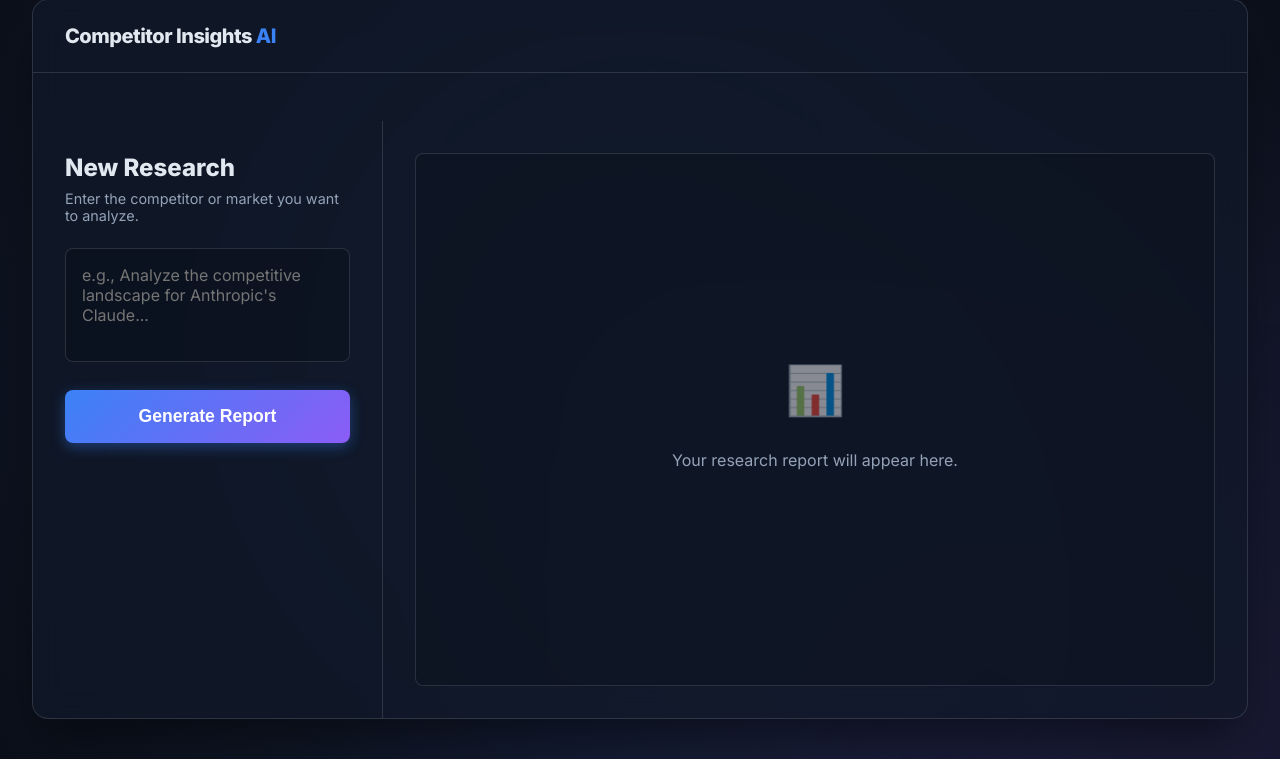
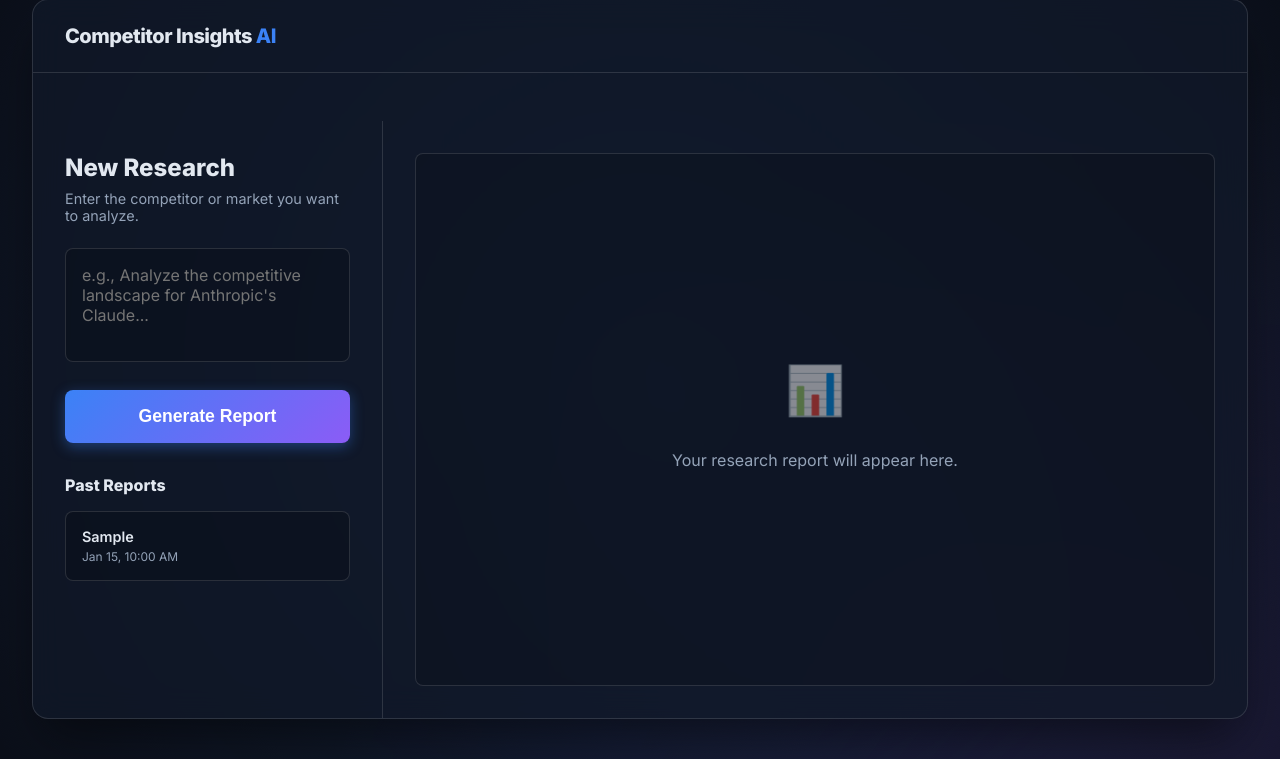
Before and after one commit to Str1nX03/Competitor-Research, a Flask app: page /product in a window 1280 px wide. Shown: the part 41-800 px from the top of the page. Run offline with Flask 3, Linux system fonts and the light colour scheme; tables that the repository leaves empty hold one stand-in row (values such as "Sample post"); some libraries are stand-ins or nearby versions.

Commit message:
past reports are now saved

```diff
--- a/app.py
+++ b/app.py
@@ -1,6 +1,7 @@
 import os
 import io
 import json
+import sqlite3
 from flask import Flask, render_template, request, send_file, jsonify
 from flask_sock import Sock
 import markdown
@@ -14,6 +15,22 @@ from src.agents.reporter_agent import ReporterAgent
 
 app = Flask(__name__)
 sock = Sock(app)
+
+def init_db():
+    conn = sqlite3.connect('reports.db')
+    cursor = conn.cursor()
+    cursor.execute('''
+        CREATE TABLE IF NOT EXISTS reports (
+            id INTEGER PRIMARY KEY AUTOINCREMENT,
+            query TEXT NOT NULL,
+            report_markdown TEXT NOT NULL,
+            created_at TIMESTAMP DEFAULT CURRENT_TIMESTAMP
+        )
+    ''')
+    conn.commit()
+    conn.close()
+
+init_db()
 
 @app.route('/')
 def landing_page():
@@ -61,10 +78,19 @@ def websocket_research(ws):
         # We join them into a single markdown string
         final_report = "\n\n".join(reports)
 
+        # Save to database
+        conn = sqlite3.connect('reports.db')
+        cursor = conn.cursor()
+        cursor.execute('INSERT INTO reports (query, report_markdown) VALUES (?, ?)', (query, final_report))
+        report_id = cursor.lastrowid
+        conn.commit()
+        conn.close()
+
         # Send completion with final markdown report
         ws.send(json.dumps({
             "type": "complete",
-            "report": final_report
+            "report": final_report,
+            "id": report_id
         }))
 
     except Exception as e:
@@ -73,6 +99,28 @@ def websocket_research(ws):
             "type": "error",
             "message": str(e)
         }))
+
+@app.route('/api/reports')
+def get_reports():
+    conn = sqlite3.connect('reports.db')
+    conn.row_factory = sqlite3.Row
+    cursor = conn.cursor()
+    cursor.execute('SELECT id, query, created_at FROM reports ORDER BY created_at DESC')
+    reports = [dict(row) for row in cursor.fetchall()]
+    conn.close()
+    return jsonify(reports)
+
+@app.route('/api/reports/<int:report_id>')
+def get_report(report_id):
+    conn = sqlite3.connect('reports.db')
+    conn.row_factory = sqlite3.Row
+    cursor = conn.cursor()
+    cursor.execute('SELECT id, query, report_markdown, created_at FROM reports WHERE id = ?', (report_id,))
+    report = cursor.fetchone()
+    conn.close()
+    if report:
+        return jsonify(dict(report))
+    return jsonify({"error": "Report not found"}), 404
 
 @app.route('/download-pdf', methods=['POST'])
 def download_pdf():
--- a/static/css/style.css
+++ b/static/css/style.css
@@ -697,3 +697,48 @@ footer { padding: 2rem 0; border-top: 1px solid var(--glass-border); background:
     .footer-content { flex-direction: column; gap: 1rem; text-align: center; }
     .nav-links { display: none; }
 }
+
+/* History List Styles */
+.history-container h3 {
+    font-size: 1rem;
+    margin-bottom: 1rem;
+    color: var(--text-primary);
+}
+
+.history-list {
+    list-style: none;
+    display: flex;
+    flex-direction: column;
+    gap: 0.75rem;
+}
+
+.history-item {
+    background: rgba(0, 0, 0, 0.2);
+    border: 1px solid var(--glass-border);
+    border-radius: 8px;
+    padding: 1rem;
+    cursor: pointer;
+    transition: all 0.2s ease-in-out;
+}
+
+.history-item:hover {
+    background: rgba(59, 130, 246, 0.1);
+    border-color: rgba(59, 130, 246, 0.3);
+    transform: translateY(-2px);
+}
+
+.history-item-query {
+    font-weight: 600;
+    font-size: 0.9rem;
+    color: var(--text-primary);
+    margin-bottom: 0.25rem;
+    display: -webkit-box;
+    -webkit-line-clamp: 2;
+    -webkit-box-orient: vertical;
+    overflow: hidden;
+}
+
+.history-item-date {
+    font-size: 0.75rem;
+    color: var(--text-secondary);
+}
--- a/static/js/main.js
+++ b/static/js/main.js
@@ -10,8 +10,14 @@ document.addEventListener('DOMContentLoaded', () => {
     const reportContent = document.getElementById('reportContent');
     const downloadPdfBtn = document.getElementById('downloadPdfBtn');
 
+    const historyContainer = document.getElementById('historyContainer');
+    const historyList = document.getElementById('historyList');
+
     let currentMarkdown = '';
     let ws = null;
+
+    // Load history on initial load
+    fetchHistory();
 
     startBtn.addEventListener('click', () => {
         const query = queryInput.value.trim();
@@ -60,6 +66,9 @@ document.addEventListener('DOMContentLoaded', () => {
                     reportHeader.style.display = 'flex';
                     startBtn.disabled = false;
                     ws.close();
+
+                    // Refresh history list
+                    fetchHistory();
                 } else if (data.type === 'error') {
                     loader.style.display = 'none';
                     addStatus(`Error: ${data.message}`, false);
@@ -142,4 +151,55 @@ document.addEventListener('DOMContentLoaded', () => {
         // Auto scroll to bottom of status
         statusContainer.scrollTop = statusContainer.scrollHeight;
     }
+
+    async function fetchHistory() {
+        if (!historyList) return;
+        try {
+            const res = await fetch('/api/reports');
+            if (!res.ok) return;
+            const reports = await res.json();
+            historyList.innerHTML = '';
+
+            if (reports.length === 0) {
+                historyList.innerHTML = '<li style="color: var(--text-secondary); font-size: 0.9rem;">No past reports found.</li>';
+                return;
+            }
+
+            reports.forEach(report => {
+                const li = document.createElement('li');
+                li.className = 'history-item';
+
+                // Ensure date parses correctly by assuming UTC from sqlite
+                const d = new Date(report.created_at + 'Z');
+                const dateStr = d.toLocaleDateString(undefined, { month: 'short', day: 'numeric', hour: '2-digit', minute: '2-digit' });
+
+                li.innerHTML = `
+                    <div class="history-item-query">${report.query}</div>
+                    <div class="history-item-date">${dateStr}</div>
+                `;
+                li.addEventListener('click', () => loadReport(report.id));
+                historyList.appendChild(li);
+            });
+        } catch (e) {
+            console.error("Failed to fetch history", e);
+        }
+    }
+
+    async function loadReport(id) {
+        try {
+            const res = await fetch(`/api/reports/${id}`);
+            if (!res.ok) throw new Error('Report not found');
+            const report = await res.json();
+
+            currentMarkdown = report.report_markdown;
+            reportContent.innerHTML = marked.parse(currentMarkdown);
+            reportHeader.style.display = 'flex';
+
+            // Hide status container if we are just viewing a past report
+            statusContainer.style.display = 'none';
+        } catch (e) {
+            console.error("Failed to load report", e);
+            alert("Could not load the report.");
+        }
+    }
 });
--- a/templates/product.html
+++ b/templates/product.html
@@ -32,6 +32,13 @@
                     </ul>
                     <div class="loader" id="loader"></div>
                 </div>
+
+                <div class="history-container" id="historyContainer" style="margin-top: 2rem;">
+                    <h3>Past Reports</h3>
+                    <ul class="history-list" id="historyList">
+                        <!-- History items will be populated by JS -->
+                    </ul>
+                </div>
             </aside>
 
             <main class="report-panel">
```
Also changed, not shown: reports.db (added).
